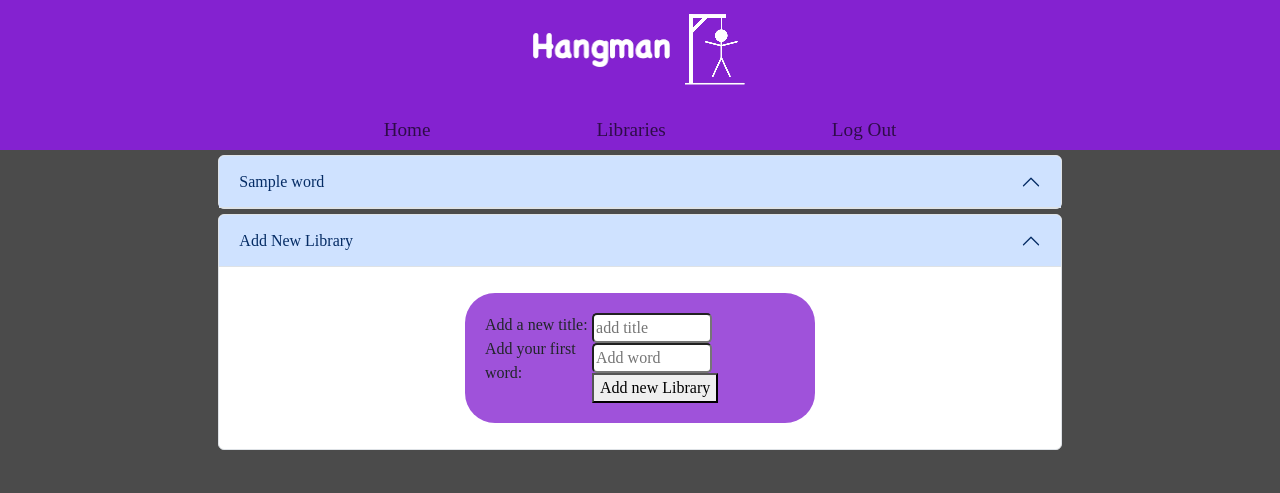
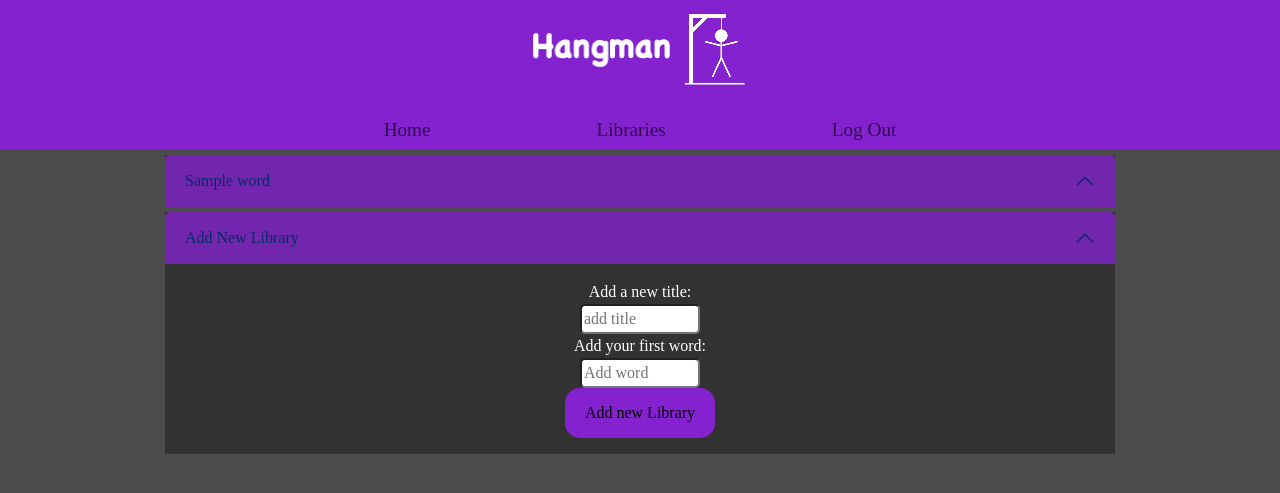
Before and after one commit to Tropicalbunny/FLASK, a Flask app: page /userlibrary/1 in a window 1280 px wide. Shown: the top 493 px of the page. Run offline with Flask 3, Linux system fonts and the light colour scheme; a user stored in the database is signed in; a database or web service that is not in the repository returns one stand-in record (values such as "Sample title"); some libraries are stand-ins or nearby versions; some web fonts are replaced.

Commit message:
fixed color accordions

```diff
--- a/static/css/styles.css
+++ b/static/css/styles.css
@@ -105,9 +105,24 @@ TAKEN FROM MY PROJECT 1 https://github.com/Tropicalbunny/MyRepo/tree/main
     border-radius: 15px;
     width: 150px;
     height: 50px;
+    background-color: #8422D0;
+    border: none;
+    outline: none;
 }
 .home-button:hover{
+    background-color: #d0229f;
+}
+.update-button{
+    text-align: center;
+    border-radius: 15px;
+    width: 100px;
+    height: 40px;
     background-color: #8422D0;
+    border: none;
+    outline: none;
+}
+.update-button:hover{
+    background-color: #d0229f;
 }
 #home-buttons{
     text-align: center;
@@ -238,7 +253,7 @@ TAKEN FROM MY PROJECT 1 https://github.com/Tropicalbunny/MyRepo/tree/main
 }
 /* container to sit the buttons and word inline*/
 .word-holder{
-    height: 30px;
+    height: 50px;
     width: 100%;
     margin: 5px;
     display: flex;
@@ -291,6 +306,14 @@ TAKEN FROM MY PROJECT 1 https://github.com/Tropicalbunny/MyRepo/tree/main
 .accordion-spacing{
     margin: 5px;
 }
+.accordion{
+    --bs-accordion-btn-bg: #8422D0 ;
+    --bs-accordion-active-bg: #8422D0c7;
+    --bs-accordion-bg: rgba(39, 39, 39, 0.699);
+    --bs-accordion-color: white;
+    --bs-accordion-border-radius:0px;
+    --bs-accordion-border-width:0px;
+}
 .accordion-container{
     margin: auto;
 }
@@ -327,6 +350,12 @@ TAKEN FROM MY PROJECT 1 https://github.com/Tropicalbunny/MyRepo/tree/main
         padding-left: 10px;
         padding-right: 10px;
     }
+    .word-box{
+        width: auto;
+    }
+    .phone-shrink{
+        width:150px
+    }
 }
 @media screen and (max-width: 495px) {
     /* navbar tweaks to sit better on smaller devices */
@@ -336,4 +365,8 @@ TAKEN FROM MY PROJECT 1 https://github.com/Tropicalbunny/MyRepo/tree/main
     .container{
         padding: 1px;
     }
+    .update-button{
+        width: 60px;
+        height: 40px;
+    }
 }
--- a/templates/userlibrary.html
+++ b/templates/userlibrary.html
@@ -5,7 +5,7 @@
 {% endblock %}
 
 {% block body %}
-<div class="col-lg-8 accordion-container">
+<div class="col-lg-9 accordion-container">
     {% for title, words in words.items() %}
     <div class="accordion accordion-spacing">
       <div class="accordion-item">
@@ -20,7 +20,9 @@
               Words in Library: <br>
               {% for word in words %}
               <div class="word-holder">
-              <div class="word-box"> <li>{{ word }}</li> </div>
+              <div class="word-box phone-shrink">
+                <li>{{ word }}</li>
+              </div>
                 <div class="word-box">
                   <!-- editing from database-->
                   <form action="/editword" method="POST">
@@ -28,7 +30,7 @@
                     <input type="hidden" name="word" id="word" value="{{ word }}">
                     <input name="word2" id="word2" class="add-word" type="text" minlength="4" maxlength="15"
                           pattern="^[a-zA-Z]{4,15}$" placeholder="Upated word" required>
-                          <button type="submit">Update</button>
+                          <button type="submit" class="update-button">Update</button>
                   </form>
                 </div>
                 <!-- deleting from database-->
@@ -36,7 +38,7 @@
                   <form action="/delword" method="POST">
                     <input type="hidden" name="title" id="title" value="{{ title }}">
                     <input type="hidden" name="word" id="word" value="{{ word }}">
-                    <button type="submit">delete</button>
+                    <button type="submit" class="update-button">delete</button>
                   </form>
                 </div>
 
@@ -52,7 +54,7 @@
                           pattern="^[a-zA-Z]{4,15}$" placeholder="Add word" required>
                   </div>
                   <div class="word-button-box ">
-                          <input type="submit" value="add word">
+                          <input type="submit" class="update-button" value="add word">
                   </div>
                 </form>
           </div>
@@ -65,28 +67,28 @@
     <div class="accordion" id="accordionExample">
       <div class="accordion-item">
         <h2 class="accordion-header" id="headingOne">
-          <button class="accordion-button" type="button" data-bs-toggle="collapse" data-bs-target="#collapseOne" aria-expanded="true" aria-controls="collapseOne">
+          <button class="accordion-button " type="button" data-bs-toggle="collapse" data-bs-target="#collapseOne" aria-expanded="true" aria-controls="collapseOne">
             Add New Library
           </button>
         </h2>
         <div id="collapseOne" class="accordion-collapse collapse show" aria-labelledby="headingOne" data-bs-parent="#accordionExample">
-          <div class="accordion-body">
+          <div class="accordion-body text-center">
             <form action="/addtitle" method="POST" >
-              <div id="add-library-form">
                 <div class="add-library-sections">
                   <label for="title">Add a new title:</label>
                   <br>
-                  <label for="word">Add your first word:</label>
+                  <input  name="title" id="title" class="add-word" placeholder="add title" type="text" minlength="4" maxlength="15"
+                  pattern="^[a-zA-Z]{4,15}$" required>
                 </div>
                 <div class="add-library-sections">
-                  <input  name="title" id="title" class="add-word" placeholder="add title" type="text" minlength="4" maxlength="15"
-                  pattern="^[a-zA-Z]{4,15}$" required>
+                  <label for="word">Add your first word:</label>
                   <br>
                   <input name="word" id="word" class="add-word" type="text" minlength="4" maxlength="15"
                         pattern="^[a-zA-Z]{4,15}$" placeholder="Add word" required>
-                  <button type="submit">Add new Library</button>
+                  <br>
+                  <button type="submit" class="home-button">Add new Library</button>
                 </div>
-              </div>
+
             </form>
           </div>
         </div>
```
Also changed, not shown: 1 other file.
